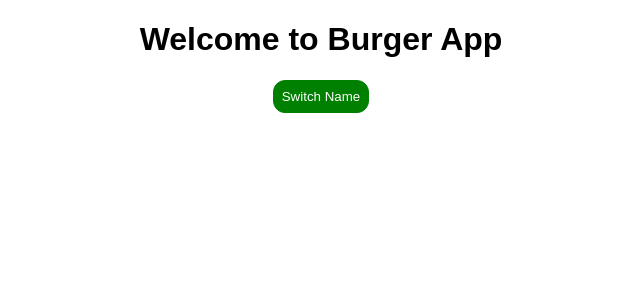
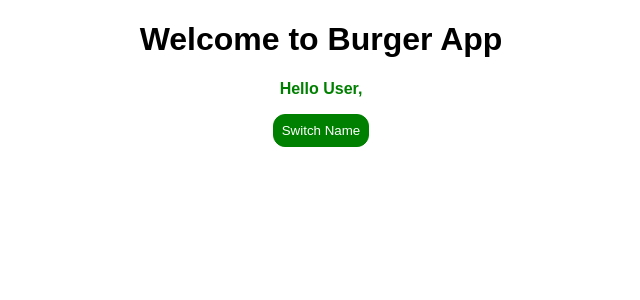
Before and after one commit to raghurudraraju-copart/burger-app-practice, a React (Create React App) app: page / in a window 1280 px wide. Shown: the top 300 px of the page, without its empty margins (319-959 px from the left). Built offline with nearby package versions, Linux system fonts and the light colour scheme.

Commit message:
Added dynamic styles by calculating persons length

```diff
--- a/src/App.css
+++ b/src/App.css
@@ -1,5 +1,21 @@
 .App {
   text-align: center;
+}
+
+.bold {
+  font-weight: bold;
+}
+
+.green {
+  color: green;
+}
+
+.yellow {
+  color: yellow;
+}
+
+.red {
+  color: red;
 }
 
 /* .App-logo {
--- a/src/App.js
+++ b/src/App.js
@@ -84,9 +84,24 @@ class App extends Component {
       btnStyle.backgroundColor = 'red';
     }
 
+    const classes = ['bold'];
+
+    if(this.state.persons.length > 2) {
+      classes.push('green');
+    }
+
+    if(this.state.persons.length <= 2) {
+      classes.push('yellow');
+    }
+
+    if(this.state.persons.length <= 1) {
+      classes.push('red');
+    }
+
     return (
       <div className="App">
         <h1>Welcome to Burger App</h1>
+        <p className={classes.join(' ')}>Hello User,</p>
         <button style={btnStyle} onClick={ this.togglePersonHandler }>Switch Name</button>
         <div>{persons}</div>
       </div>
```
